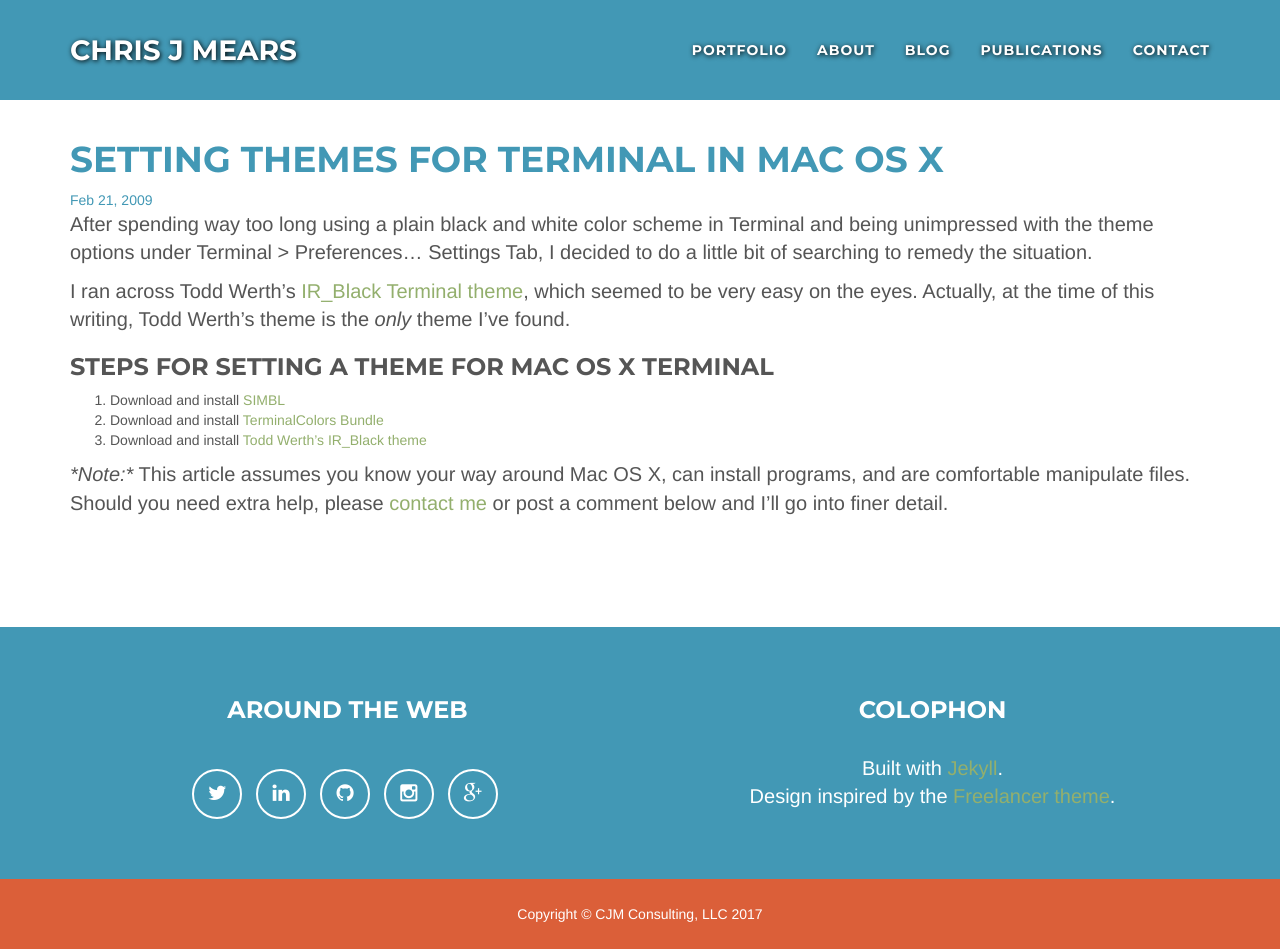
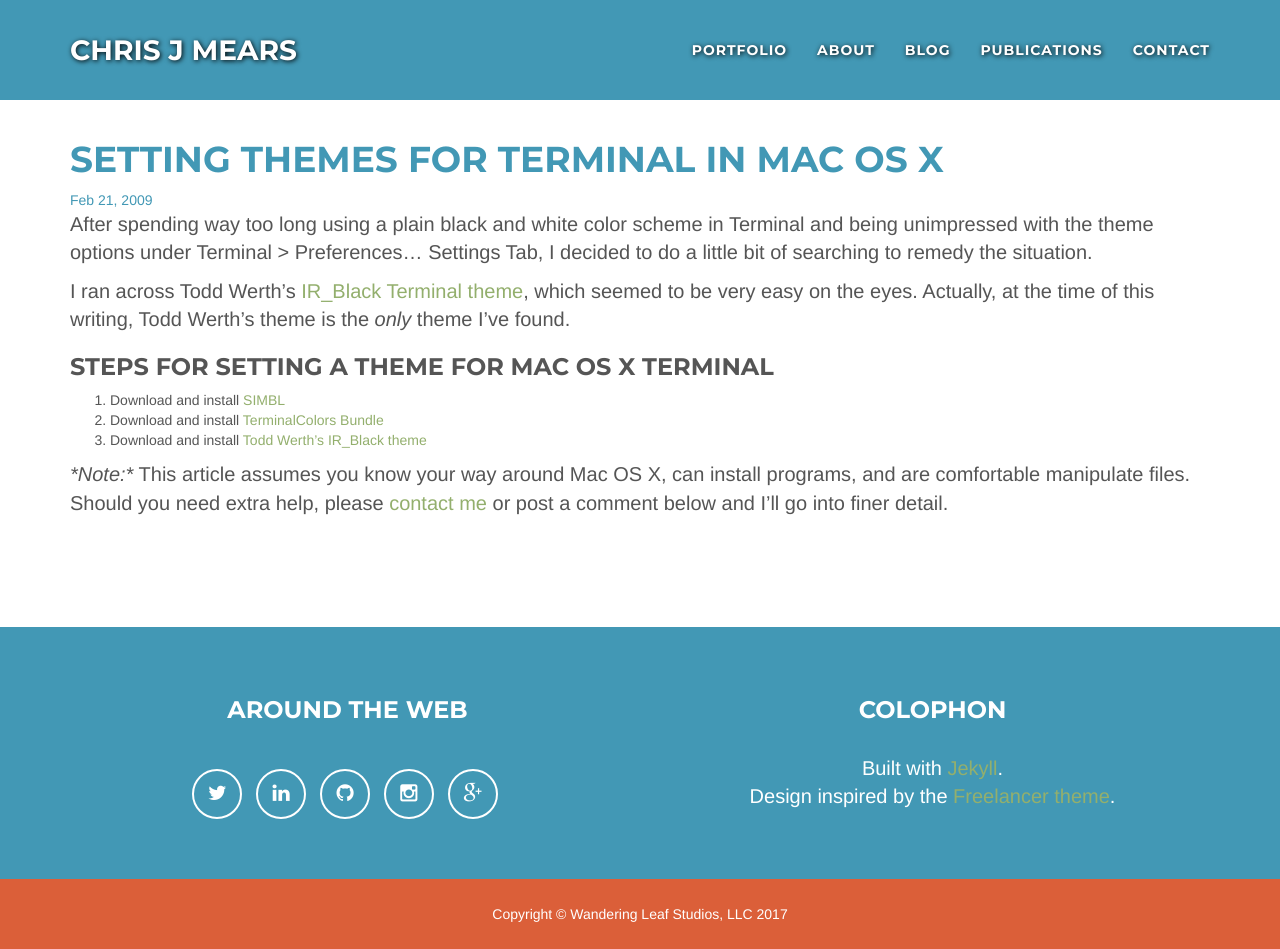
Before and after one commit to chrisjm/chrisjmears.com, a Jekyll site: the page built from _posts/2009-02-21-setting-themes-for-terminal-in-mac-os-x.markdown, in a window 1280 px wide and 949 px high. Built offline with Jekyll 4.4.1, drawn with Linux system fonts in a browser that asks for light colours.

Commit message:
Update footer

```diff
--- a/_config.yml
+++ b/_config.yml
@@ -18,7 +18,7 @@ color:
 
 # Footer settings
 footer:
-  copyright: CJM Consulting, LLC
+  copyright: Wandering Leaf Studios, LLC
   location: Location
   social: Around the Web
   credits: Colophon
@@ -38,7 +38,7 @@ social:
 
 # Postal address (add as many lines as necessary)
 address:
-  - line: Cincinnati, OH
+  - line: San Diego, CA
 
 # Credits content
 credits: 'Built with <a href="http://www.jekyllrb.com/">Jekyll</a>.<br>Design inspired by the <a href="http://jeromelachaud.github.io/freelancer-theme/">Freelancer theme</a>.'
```
